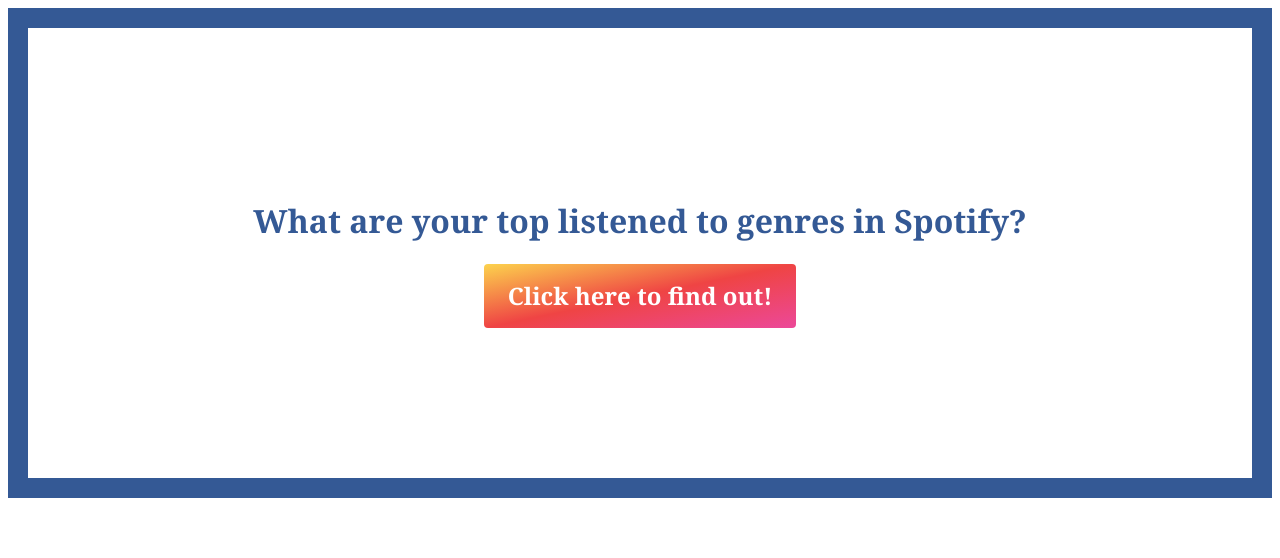
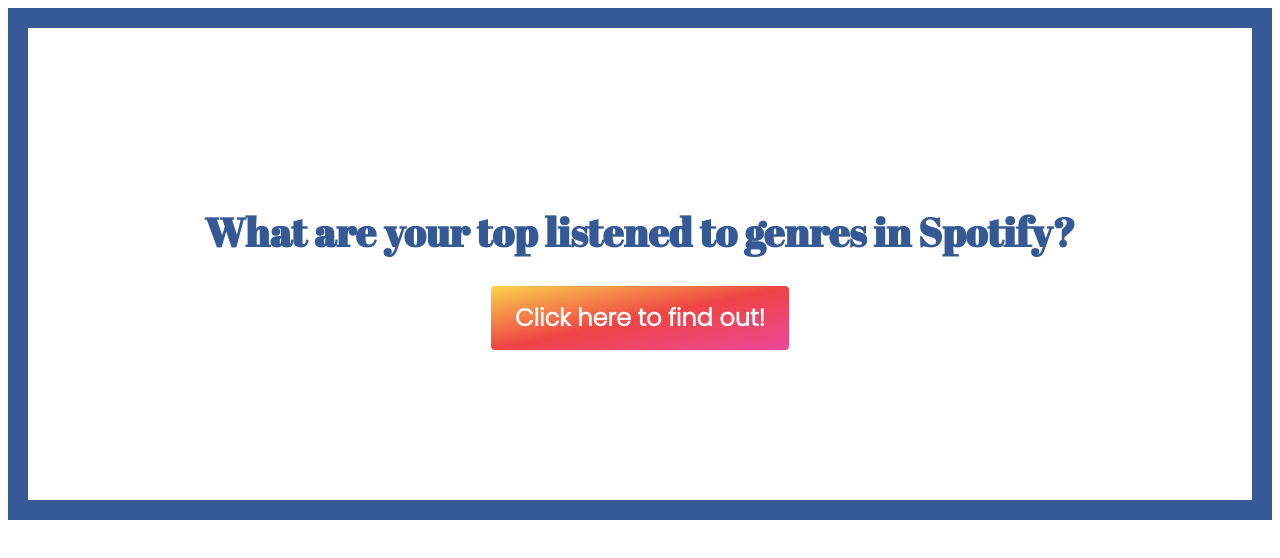
Before and after one commit to bkwilder/spotifyApp, a React app: page / in a window 1280 px wide. Built offline with nearby package versions, Linux system fonts and the light colour scheme.

Commit message:
component refactoring and css edits

```diff
--- a/client/components/HomePage.js
+++ /dev/null
@@ -1,13 +0,0 @@
-import React from 'react'
-import Authorization from './Authorization'
-
-
-
-
-export default function Homepage (props){
-    return (
-        <div>
-            <Authorization />
-        </div>
-        )
-}
--- a/client/components/Main.js
+++ b/client/components/Main.js
@@ -1,7 +1,7 @@
 import React, { Component } from "react";
 import { connect } from "react-redux";
 import { Route, Routes, Redirect } from "react-router-dom";
-import HomePage from "./HomePage";
+import Authorization from './Authorization'
 import TopGenresList from "./TopGenresList";
 
 class Main extends Component {
@@ -9,7 +9,7 @@
     return (
       <div>
         <Routes>
-            <Route exact path="/" element={<HomePage/>} />
+            <Route exact path="/" element={<Authorization />} />
             <Route path="/top-genres/" element={<TopGenresList/>}/>
         </Routes>
       </div>
--- a/client/components/TopGenresList.js
+++ b/client/components/TopGenresList.js
@@ -63,7 +63,6 @@
   }
 
   render() {
-    console.log(this.state.generalGenres);
     return (
       <div className='container'>
         <h1>Your Top Genres!</h1>
--- a/client/index.css
+++ b/client/index.css
@@ -1,11 +1,15 @@
 * {
-    font-family: Georgia, 'Times New Roman', Times, serif;
+    font-family: 'Poppins', Sans-Serif;
 }
 h1 {
+    font-family:'Abril Fatface', Cursive;
+    font-size: 40px;
     text-align: center;
     color: #345995;
 }
 h3 {
+    font-family:'Abril Fatface', Cursive;
+    font-size: 30px;
     text-align: center;
 }
 
@@ -33,7 +37,8 @@
     background-color: #345995;
     color:#f4b333;
     border: 10px solid;
-    border-image: linear-gradient(45deg, #e40066, #f4b333) 1;
+    border-color: #f4b333;
+    /* border-image: linear-gradient(45deg, #e40066, #f4b333) 1; */
 }
 
 
--- a/public/index.html
+++ b/public/index.html
@@ -2,7 +2,8 @@
 <html lang="en">
 <head>
     <script src="/bundle.js" defer></script>
-    <title>Document</title>
+    <link href="https://fonts.googleapis.com/css?family=Abril+Fatface|Poppins:300" rel="stylesheet">
+    <title>Spotify Top Genres</title>
 </head>
 <body>
     <div id="app"></div>
```
